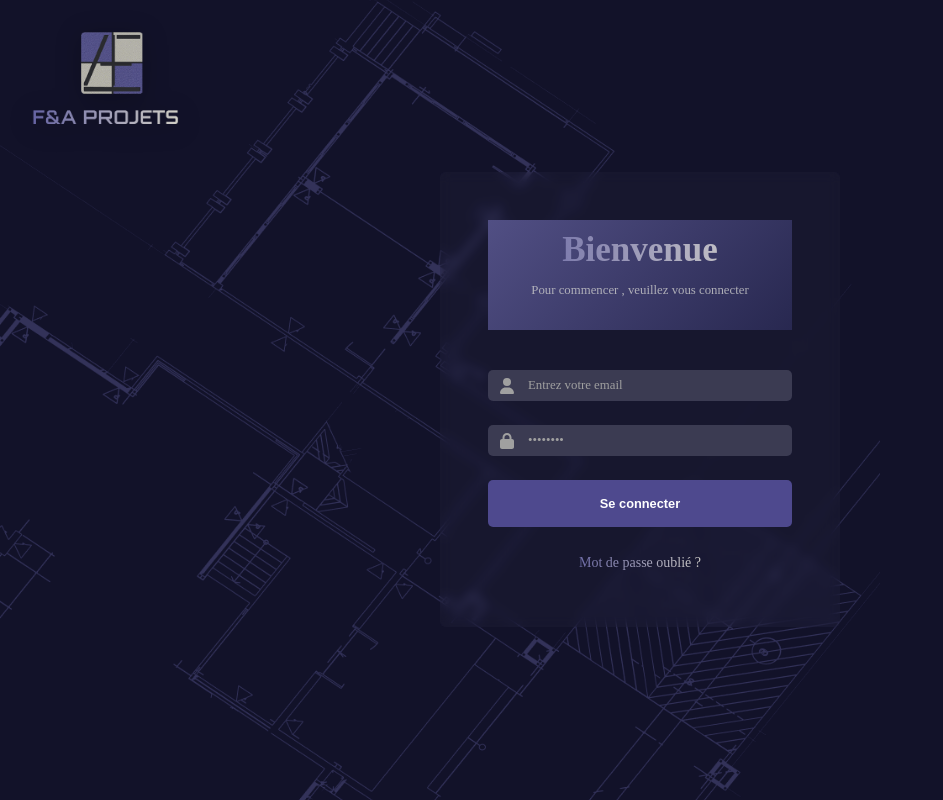
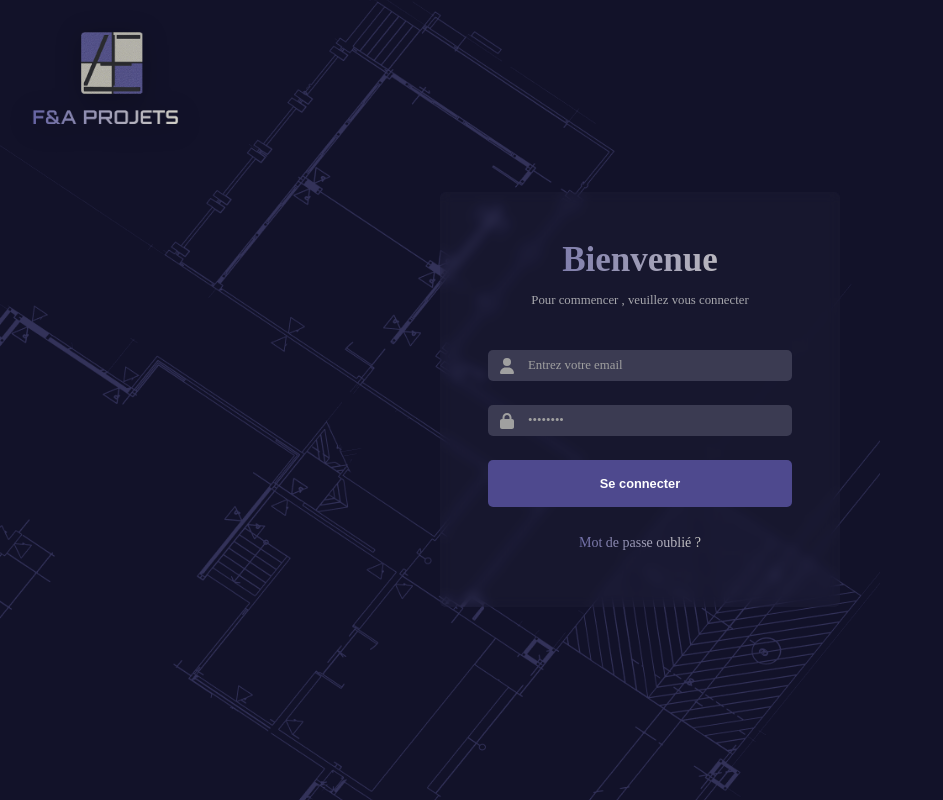
Before and after one commit to FIRM-PROJET/frontend-firm_project, a React (Create React App) app: page /login in a window 1280 px wide. Shown: the whole page, without its empty margins (0-943 px from the left). Built offline with nearby package versions, Linux system fonts and the light colour scheme; no server answers; a web font is replaced by a local one.

Commit message:
Update Login

```diff
--- a/src/screen/LoginScreen.js
+++ b/src/screen/LoginScreen.js
@@ -93,7 +93,7 @@ const LoginScreen = () => {
 
         <div className="form-section">
           <div className="login-card">
-            <div className="card-header">
+            <div className="card-header1">
               <h2 className="welcome-title">Bienvenue</h2>
               <p className="welcome-subtitle">Pour commencer , veuillez vous connecter</p>
             </div>
--- a/src/styles/LoginScreen.css
+++ b/src/styles/LoginScreen.css
@@ -162,7 +162,7 @@ html, body {
   100% { left: 100%; }
 }
 
-.card-header {
+.card-header1 {
   text-align: center;
   margin-bottom: 2.5rem;
   position: relative;
```
